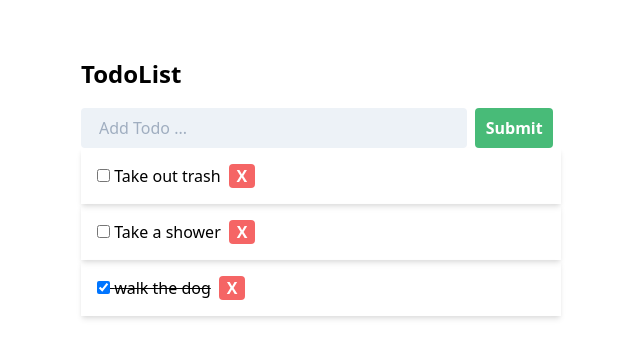
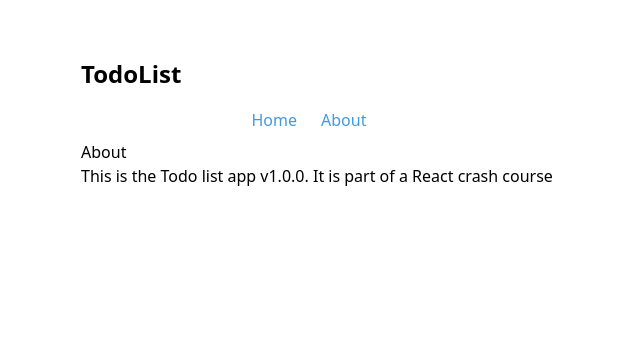
Before and after one commit to sebastianajakobsen/react-todo, a React (Create React App) app: page /about in a window 1280 px wide. Shown: the top 358 px of the page, without its empty margins (319-959 px from the left). Built offline with nearby package versions, Linux system fonts and the light colour scheme.

Commit message:
todo Done

```diff
--- a/package.json
+++ b/package.json
@@ -8,6 +8,7 @@
     "@testing-library/user-event": "^7.2.1",
     "react": "^16.13.1",
     "react-dom": "^16.13.1",
+    "react-router-dom": "^5.2.0",
     "react-scripts": "3.4.3"
   },
   "scripts": {
--- a/src/App.js
+++ b/src/App.js
@@ -2,6 +2,8 @@ import React, { Component } from "react";
 import Todos from "./components/Todos";
 import Header from "./components/layout/Header";
 import AddTodo from "./components/AddTodo";
+import About from "./components/pages/About";
+import { BrowserRouter as Router, Switch, Route } from "react-router-dom";
 import "./assets/main.css";
 
 class App extends Component {
@@ -46,25 +48,40 @@ class App extends Component {
 
   addTodo = (title) => {
     const newTodo = {
-      id:this.state.todos.length + 1,
+      id: this.state.todos.length + 1,
       // title:title
       title, // ES6
-      completed:false
-    }
-    this.setState({todos:[...this.state.todos, newTodo]})
-  }
+      completed: false,
+    };
+    this.setState({ todos: [...this.state.todos, newTodo] });
+  };
 
   render() {
     return (
+      <Router>
         <div className="p-4 w-full max-w-lg m-auto mt-10">
           <Header />
-        <AddTodo addTodo={this.addTodo}/>
+            <Route
+              exact
+              path="/"
+              render={(props) => (
+                <React.Fragment>
+                  <AddTodo addTodo={this.addTodo} />
                   <Todos
                     todos={this.state.todos}
                     markComplete={this.markComplete}
                     deleteTodo={this.deleteTodo}
                   />
+                </React.Fragment>
+              )}
+            />
+
+            <Route path="/about" component={About} />
+            {/* <Route path="/about">
+              <About />
+            </Route> */}
         </div>
+      </Router>
     );
   }
 }
--- a/src/components/layout/Header.js
+++ b/src/components/layout/Header.js
@@ -1,5 +1,5 @@
 import React from 'react';
-
+import {Link} from "react-router-dom";
 
 // Functional components are basic JavaScript functions. These are typically arrow functions but can also be created with the regular function keyword.
 // Sometimes referred to as “dumb” or “stateless” components as they simply accept data and display them in some form; that is they are mainly responsible for rendering UI.
@@ -13,6 +13,15 @@ function Header() {
     return (
         <header>
             <h1 className=" font-black text-2xl mb-4">TodoList</h1>
+
+            <ul className="flex m-2 justify-center">
+                <li className="mr-6">
+                    <Link to="/" className="text-blue-500 hover:text-blue-800">Home</Link>
+                </li>
+                <li className="mr-6">
+                    <Link to="/about" className="text-blue-500 hover:text-blue-800">About</Link>
+                </li>
+            </ul>
         </header>
     )
 }
--- /dev/null
+++ b/src/components/pages/About.js
@@ -0,0 +1,12 @@
+import React from 'react';
+
+function About() {
+    return (
+        <React.Fragment>
+            <h1>About</h1>
+            <p>This is the Todo list app v1.0.0. It is part of a React crash course</p>
+        </React.Fragment>
+    );
+}
+
+export default About;
```
Also changed, not shown: 1 other file (tests, documents, lock files or other folders). Lines whose indentation alone changed are shown as unchanged.
